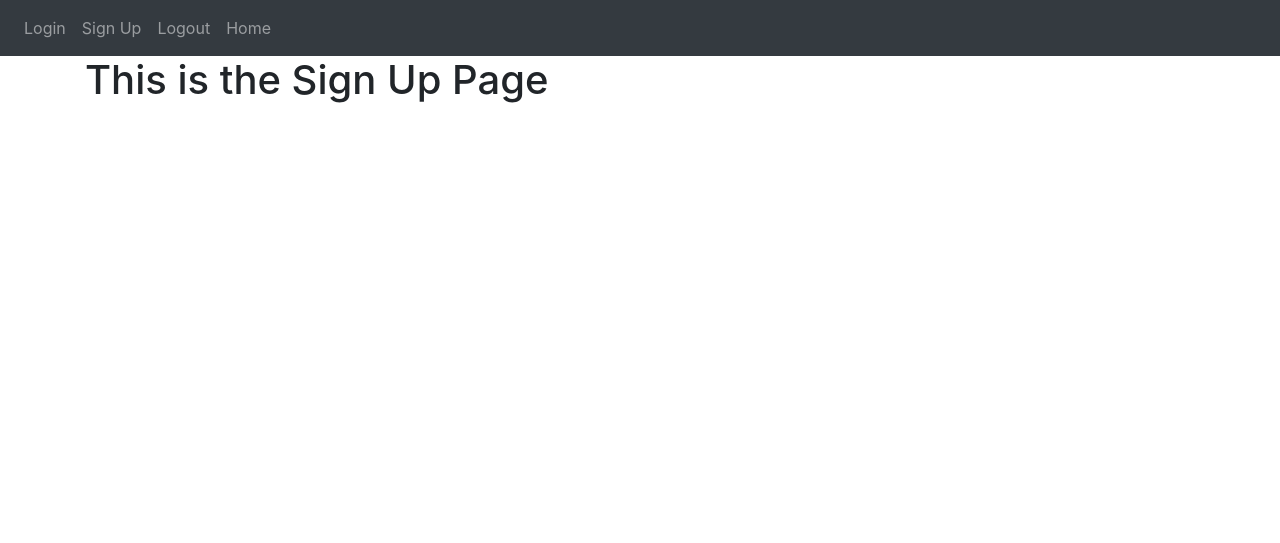
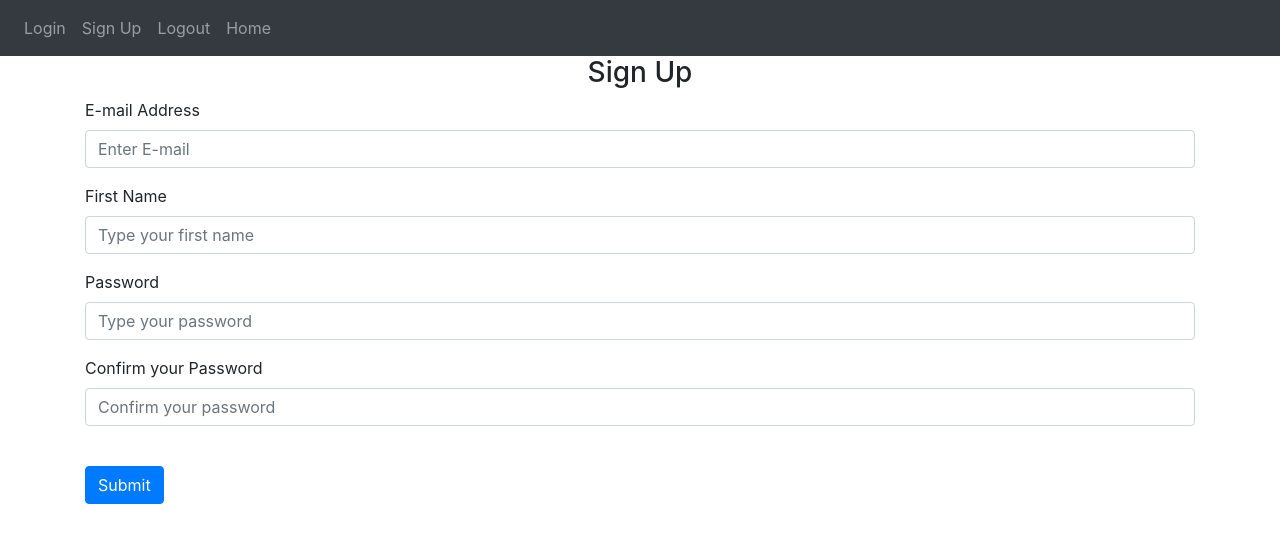
Before and after one commit to r-hugoalves/NotesApp, a Flask app: page /signup in a window 1280 px wide. Shown: the top 543 px of the page. Run offline with Flask 3, Linux system fonts and the light colour scheme; some libraries are stand-ins or nearby versions.

Commit message:
Sign Up Form

```diff
--- a/website/templates/signup.html
+++ b/website/templates/signup.html
@@ -3,7 +3,52 @@
 <title>{% block title %} Sign Up {% endblock %}</title>
 
 {% block content %}
-<h1>
-    This is the Sign Up Page
-</h1>
+
+<form method="POST">
+  <h3 align="center"> Sign Up </h3>
+    <div class="form-group">
+      <label for="email">E-mail Address</label>
+      <input
+        type="email"
+        class="form-control"
+        id="email"
+        name="email"
+        placeholder="Enter E-mail"
+      />
+    </div>
+    <div class="form-group">
+      <label for="FirstName">First Name</label>
+      <input
+        type="text"
+        class="form-control"
+        id="firstname"
+        name="FirstName"
+        placeholder="Type your first name"
+      />
+    </div>
+    <div class="form-group">
+      <label for="Password1">Password</label>
+      <input
+        type="password"
+        class="form-control"
+        id="password1"
+        name="password1"
+        placeholder="Type your password"
+      />
+    </div>
+    <div class="form-group">
+      <label for="Password2">Confirm your Password</label>
+      <input
+        type="password"
+        class="form-control"
+        id="password2"
+        name="password2"
+        placeholder="Confirm your password"
+      />
+    </div>
+
+    <br />
+
+    <button type="submit" class="btn btn-primary">Submit</button>
+</form>
 {% endblock %}
```
